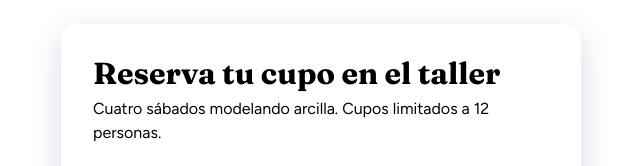
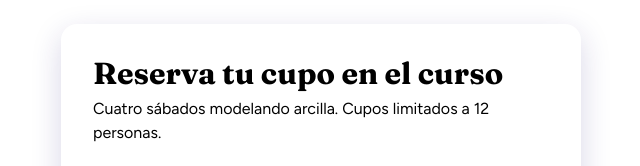
Before and after one commit to Elkinch/formulario-registro, a plain HTML site: page index.html in a window 1280 px wide. Shown: the top 166 px of the page, 319-959 px from the left. Drawn offline with Linux system fonts and the light colour scheme.

Commit message:
Cambio en html

```diff
--- a/index (1).html
+++ b/index.html
@@ -12,7 +12,7 @@
 <body>
   <main class="card">
     <header>
-      <h1>Reserva tu cupo en el taller</h1>
+      <h1>Reserva tu cupo en el curso</h1>
       <p>Cuatro sábados modelando arcilla. Cupos limitados a 12 personas.</p>
     </header>
 
```
Also changed, not shown: 2 other files.
